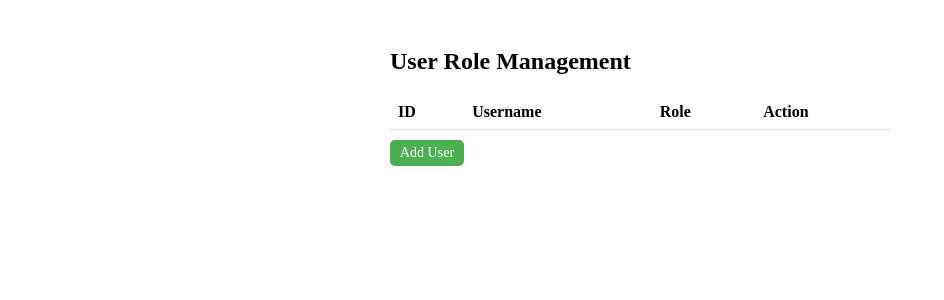
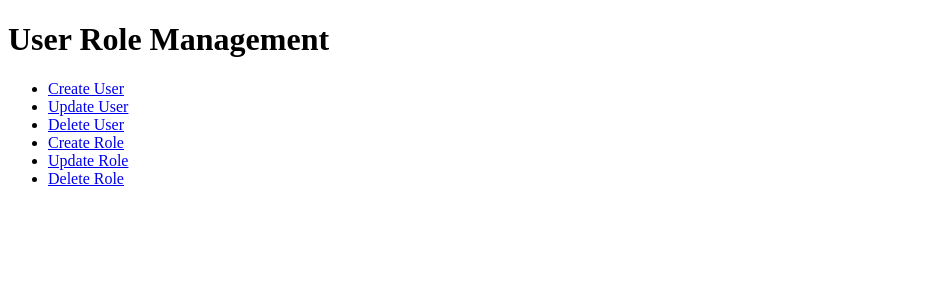
Before and after one commit to ZaeNau/UserRoleManagement, a Flask app: page / in a window 1280 px wide. Shown: the top 300 px of the page, without its empty margins (0-944 px from the left). Run offline with Flask 3, Linux system fonts and the light colour scheme; lists and menus that the app fills with data are empty.

Commit message:
update function

```diff
--- a/CRUD/app/app.py
+++ b/CRUD/app/app.py
@@ -1,42 +1,87 @@
-from flask import Flask, render_template, request, redirect
+from flask import Flask, render_template, request
+import logging
 
 app = Flask(__name__)
 
-# Data
-users = []
+# Konfigurasi logging
+logging.basicConfig(filename='activity.log', level=logging.INFO,
+                    format='%(asctime)s - %(levelname)s - %(message)s')
+
+# Fungsi untuk mencatat log activity
+def log_activity(action, item_type, item_name):
+    log_message = f'{action} {item_type}: {item_name}'
+    logging.info(log_message)
 
 # Halaman utama
 @app.route('/')
-def home():
-    return render_template('index.html', users=users)
+def index():
+    return render_template('index.html')
 
-# Halaman tambah user
-@app.route('/add', methods=['GET', 'POST'])
-def add_user():
+# Halaman untuk Create User
+@app.route('/create-user', methods=['GET', 'POST'])
+def create_user():
     if request.method == 'POST':
-        username = request.form['username']
-        role = request.form['role']
-        new_user = {"id": len(users) + 1, "username": username, "role": role}
-        users.append(new_user)
-        return redirect('/')
-    return render_template('add_user.html')
+        user_name = request.form['username']
+        # Proses pembuatan user
+        # ...
+        log_activity('Create', 'User', user_name)
+        return 'User created successfully!'
+    return render_template('create_user.html')
 
-# Halaman edit user
-@app.route('/edit/<int:user_id>', methods=['GET', 'POST'])
-def edit_user(user_id):
-    user = next((user for user in users if user['id'] == user_id), None)
+# Halaman untuk Update User
+@app.route('/update-user', methods=['GET', 'POST'])
+def update_user():
     if request.method == 'POST':
-        user['username'] = request.form['username']
-        user['role'] = request.form['role']
-        return redirect('/')
-    return render_template('edit_user.html', user=user)
+        user_name = request.form['username']
+        # Proses update user
+        # ...
+        log_activity('Update', 'User', user_name)
+        return 'User updated successfully!'
+    return render_template('update_user.html')
 
-# Halaman hapus user
-@app.route('/delete/<int:user_id>')
-def delete_user(user_id):
-    user = next((user for user in users if user['id'] == user_id), None)
-    users.remove(user)
-    return redirect('/')
+# Halaman untuk Delete User
+@app.route('/delete-user', methods=['GET', 'POST'])
+def delete_user():
+    if request.method == 'POST':
+        user_name = request.form['username']
+        # Proses penghapusan user
+        # ...
+        log_activity('Delete', 'User', user_name)
+        return 'User deleted successfully!'
+    return render_template('delete_user.html')
+
+# Halaman untuk Create Role
+@app.route('/create-role', methods=['GET', 'POST'])
+def create_role():
+    if request.method == 'POST':
+        role_name = request.form['role']
+        # Proses pembuatan role
+        # ...
+        log_activity('Create', 'Role', role_name)
+        return 'Role created successfully!'
+    return render_template('create_role.html')
+
+# Halaman untuk Update Role
+@app.route('/update-role', methods=['GET', 'POST'])
+def update_role():
+    if request.method == 'POST':
+        role_name = request.form['role']
+        # Proses update role
+        # ...
+        log_activity('Update', 'Role', role_name)
+        return 'Role updated successfully!'
+    return render_template('update_role.html')
+
+# Halaman untuk Delete Role
+@app.route('/delete-role', methods=['GET', 'POST'])
+def delete_role():
+    if request.method == 'POST':
+        role_name = request.form['role']
+        # Proses penghapusan role
+        # ...
+        log_activity('Delete', 'Role', role_name)
+        return 'Role deleted successfully!'
+    return render_template('delete_role.html')
 
 if __name__ == '__main__':
     app.run(debug=True)
--- a/CRUD/app/templates/index.html
+++ b/CRUD/app/templates/index.html
@@ -1,66 +1,17 @@
 <!DOCTYPE html>
-<html lang ="id">
+<html>
 <head>
   <title>User Role Management</title>
-  <style>
-    /* Tambahkan gaya CSS sesuai kebutuhan */
-    .container {
-      max-width: 500px;
-      margin: 0 auto;
-      padding: 20px;
-    }
-
-    .table {
-      width: 100%;
-      border-collapse: collapse;
-      margin-bottom: 10px;
-    }
-
-    .table th,
-    .table td {
-      padding: 8px;
-      text-align: left;
-      border-bottom: 1px solid #ddd;
-    }
-
-    .btn {
-      display: inline-block;
-      padding: 5px 10px;
-      font-size: 14px;
-      border-radius: 5px;
-      background-color: #4CAF50;
-      color: #fff;
-      text-decoration: none;
-    }
-  </style>
 </head>
 <body>
-  <div class="container">
-    <h2>User Role Management</h2>
-    <table class="table">
-      <thead>
-        <tr>
-          <th>ID</th>
-          <th>Username</th>
-          <th>Role</th>
-          <th>Action</th>
-        </tr>
-      </thead>
-      <tbody>
-        {% for user in users %}
-        <tr>
-          <td>{{ user.id }}</td>
-          <td>{{ user.username }}</td>
-          <td>{{ user.role }}</td>
-          <td>
-            <a href="/edit/{{ user.id }}" class="btn">Edit</a>
-            <a href="/delete/{{ user.id }}" class="btn">Delete</a>
-          </td>
-        </tr>
-        {% endfor %}
-      </tbody>
-    </table>
-    <a href="/add" class="btn">Add User</a>
-  </div>
+  <h1>User Role Management</h1>
+  <ul>
+    <li><a href="/create-user">Create User</a></li>
+    <li><a href="/update-user">Update User</a></li>
+    <li><a href="/delete-user">Delete User</a></li>
+    <li><a href="/create-role">Create Role</a></li>
+    <li><a href="/update-role">Update Role</a></li>
+    <li><a href="/delete-role">Delete Role</a></li>
+  </ul>
 </body>
 </html>
```
Also changed, not shown: CRUD/app/templates/ROLE/create_role.html (added, +15 -0 lines), CRUD/app/templates/ROLE/delete_role.html (added, +15 -0 lines), CRUD/app/templates/ROLE/update_role.html (added, +15 -0 lines), CRUD/app/templates/USER/create_user.html (added, +15 -0 lines), CRUD/app/templates/USER/delete_user.html (added, +15 -0 lines), CRUD/app/templates/USER/update_user.html (added, +15 -0 lines), CRUD/app/templates/add_user.html (deleted, +0 -60 lines), CRUD/app/templates/edit_user.html (deleted, +0 -60 lines), CRUD/readme/README.md (renamed from README.md).
